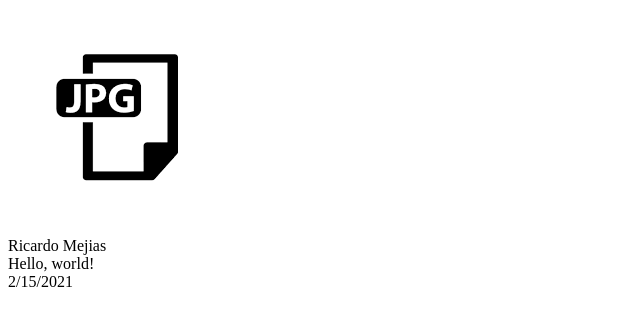
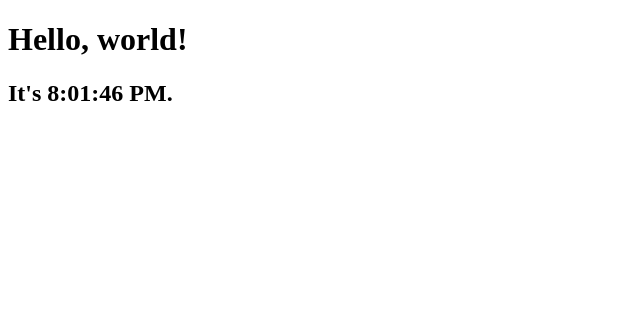
Before and after one commit to panswer/following_react_basic_concepts, a React (Create React App) app: page / in a window 1280 px wide. Shown: the top 326 px of the page, without its empty margins (0-640 px from the left). Built offline with nearby package versions, Linux system fonts and the light colour scheme.

Commit message:
parse a component from function to class

```diff
--- a/src/index.js
+++ b/src/index.js
@@ -1,27 +1,35 @@
 import ReactDOM from 'react-dom';
+import React from "react";
 import reportWebVitals from './reportWebVitals';
 
 // import Welcome from './components/function/Welcome';
-import Comment from './components/function/Comment';
 
-function App() {
+/* function Clock(props={
+  date:new Date()
+}) {
   return (
-    <div>
-      <Comment
-        author={({
-          name:'Ricardo Mejias'
-        })}
-        text='Hello, world!'
-        date={new Date()}
-      />
-    </div>
+    );
+  } */
+
+class Clock extends React.Component{
+  render(){
+    return (
+      <div className="">
+        <h1>Hello, world!</h1>
+        <h2>It's {this.props.date.toLocaleTimeString()}.</h2>
+      </div>
+    );
+  }
+}
+
+function tick() {
+  ReactDOM.render(
+    <Clock date={new Date()} />,
+    document.getElementById('root')
   );
 }
 
-ReactDOM.render(
-    <App />,
-    document.getElementById('root')
-);
+setInterval(tick,1000);
 
 // If you want to start measuring performance in your app, pass a function
 // to log results (for example: reportWebVitals(console.log))
```
